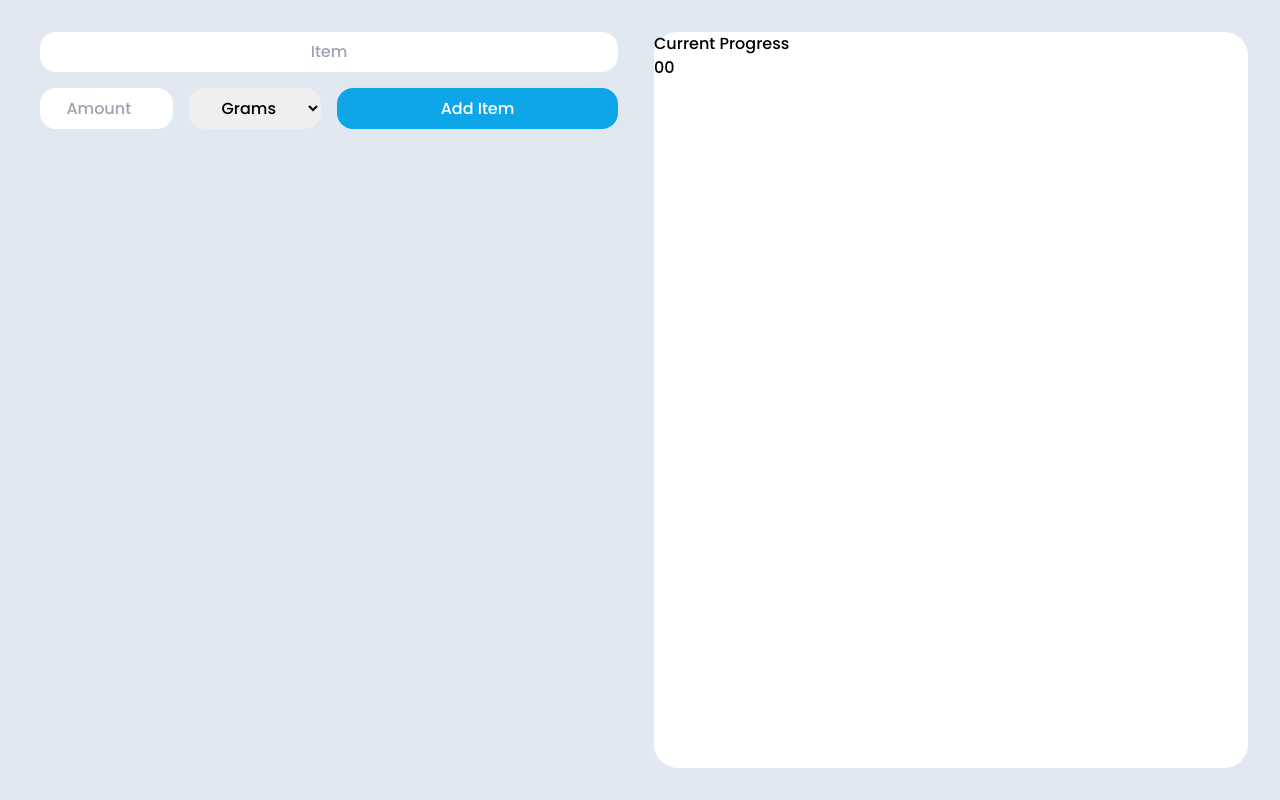
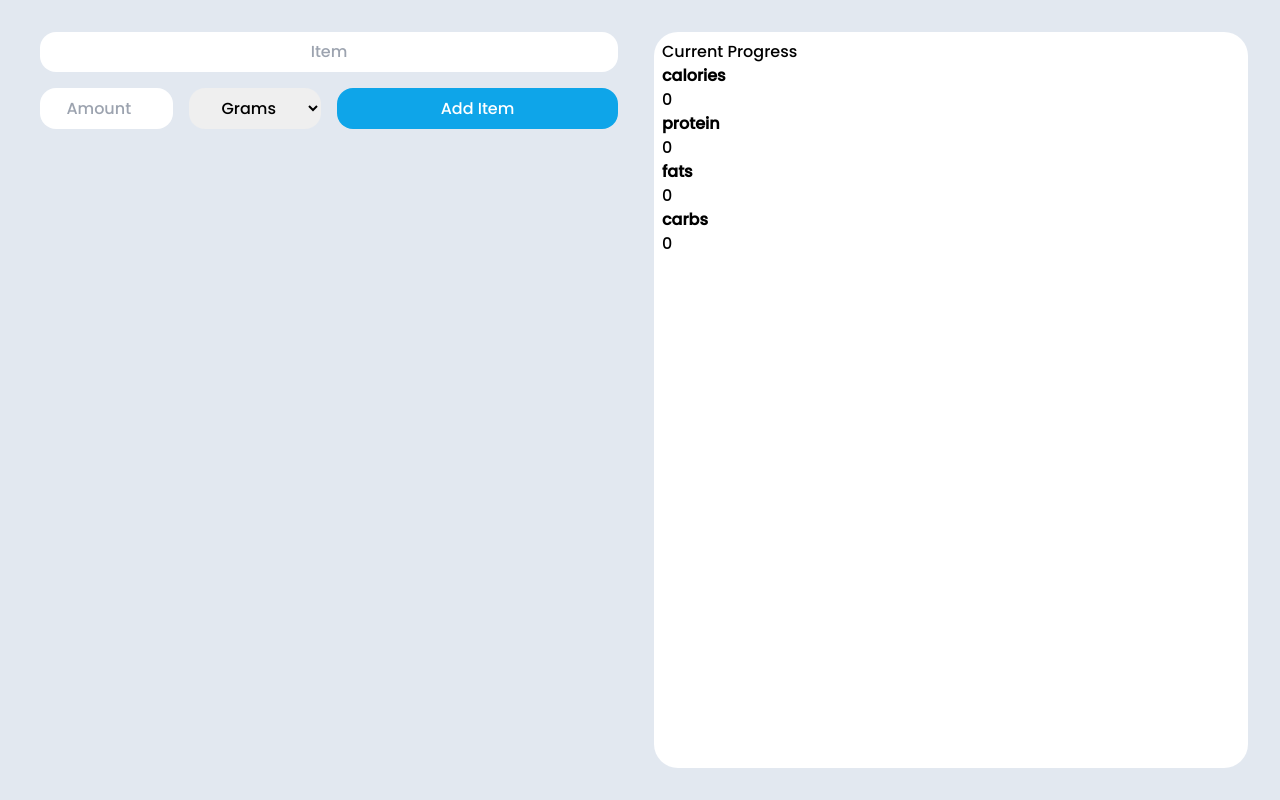
Before and after one commit to DylanHearn1/MacroStats, a React (Vite) app: page / in a window 1280 px wide. Built offline with nearby package versions, Linux system fonts and the light colour scheme.

Commit message:
Feature: users can see totaled macros

```diff
--- a/src/App.tsx
+++ b/src/App.tsx
@@ -22,7 +22,7 @@ export interface SearchParams {
 }
 
 function App() {
-  const [data, setData] = useState<Macros[]>([]);
+  const [items, setItems] = useState<Macros[]>([]);
 
   async function retreiveSearch({ weight, unit, item }: SearchParams) {
     const URL = `https://api.calorieninjas.com/v1/nutrition?query=${weight} ${unit} ${item}`;
@@ -41,7 +41,7 @@ function App() {
           ...results.items[0],
           id: randomKey(),
         };
-        setData((prevData) => [...prevData, newItem]);
+        setItems((prevItems) => [...prevItems, newItem]);
       }
     } catch (error) {
       console.log(error + 'error on the server');
@@ -53,8 +53,8 @@ function App() {
   };
 
   const removeItem = (id: string) => {
-    const filteredData = data.filter((item) => item.id !== id);
-    setData(filteredData);
+    const filteredItems = items.filter((item) => item.id !== id);
+    setItems(filteredItems);
   };
 
   return (
@@ -63,13 +63,13 @@ function App() {
         <div className="flex flex-col overflow-auto px-2">
           <AddItem onSubmit={retreiveSearch} />
           <section className="col-span-2">
-            {data.length > 0 && (
-              <MainSection Items={data} removeItem={removeItem} />
+            {items.length > 0 && (
+              <MainSection Items={items} removeItem={removeItem} />
             )}
           </section>
         </div>
         <section className="bg-white rounded-3xl">
-          <ProgressUpdate data={data} />
+          <ProgressUpdate items={items} />
         </section>
       </div>
     </>
--- a/src/Components/Main/MainContent.tsx
+++ b/src/Components/Main/MainContent.tsx
@@ -1,6 +1,6 @@
 import { Macros } from '../../App';
 
-interface FoodItems {
+export interface FoodItems {
   Items: Array<Macros>;
   removeItem: (id: string) => void;
 }
--- a/src/Components/UpdateBars/Progress.tsx
+++ b/src/Components/UpdateBars/Progress.tsx
@@ -1,23 +1,25 @@
-import { Data } from '../../App';
+import { Macros } from '../../App';
+import ProgressBar from './ProgressBar';
 
-const ProgressUpdate: React.FC<Data> = ({ data }) => {
-  const calorieSum = data.reduce((acc, cur) => {
-    return acc + cur.calories;
-  }, 0);
+interface ProgressProps {
+  items: Array<Macros>;
+}
 
-  const proteinSum = data.reduce((acc, cur) => {
-    return Math.floor(acc + cur.protein_g);
-  }, 0);
-
-  data.map((macro) => {
-    return macro;
-  });
+const ProgressUpdate = ({ items }: ProgressProps) => {
+  function calculateTotal(amount: keyof Macros) {
+    return Math.floor(items.reduce((acc, cur) => acc + Number(cur[amount]), 0));
+  }
 
   return (
-    <div>
+    <div className="p-2">
       <h1>Current Progress</h1>
-      {calorieSum}
-      {proteinSum}
+      <ProgressBar amount={calculateTotal('calories')} macroType="calories" />
+      <ProgressBar amount={calculateTotal('protein_g')} macroType="protein" />
+      <ProgressBar amount={calculateTotal('fat_total_g')} macroType="fats" />
+      <ProgressBar
+        amount={calculateTotal('carbohydrates_total_g')}
+        macroType="carbs"
+      />
     </div>
   );
 };
--- /dev/null
+++ b/src/Components/UpdateBars/ProgressBar.tsx
@@ -0,0 +1,15 @@
+interface ProgressProps {
+  macroType: string;
+  amount: number;
+}
+
+const ProgressBar = ({ macroType, amount }: ProgressProps) => {
+  return (
+    <div className="w-full">
+      <h1 className="font-bold">{macroType}</h1>
+      <p>{amount}</p>
+    </div>
+  );
+};
+
+export default ProgressBar;
--- a/tailwind.config.js
+++ b/tailwind.config.js
@@ -5,7 +5,8 @@ export default {
     "./src/App.tsx",
     "./src/Components/Main/MainContent.tsx",
     "./src/Components/NavBar/Nav.tsx",
-    "./src/Components/Additem.tsx"
+    "./src/Components/Additem.tsx",
+    "./src/Components/UpdateBars/ProgressBar.tsx"
   ],
   theme: {
     extend: {},
```
